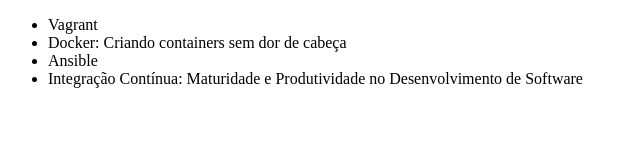
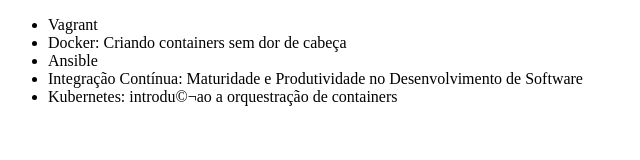
Before and after one commit to fabianodellano/alura-git, a plain HTML site: page index.html in a window 1280 px wide. Shown: the whole page, without its empty margins (0-640 px from the left). Drawn offline with Linux system fonts and the light colour scheme.

```diff
--- a/index.html
+++ b/index.html
@@ -10,6 +10,7 @@
         <li>Docker: Criando containers sem dor de cabeça</li>
         <li>Ansible</li>
         <li>Integração Contínua: Maturidade e Produtividade no Desenvolvimento de Software</li>
+        <li>Kubernetes: introdu©¬ao a orquestração de containers</li>
     </ul>
 </body>
 </html>
```
